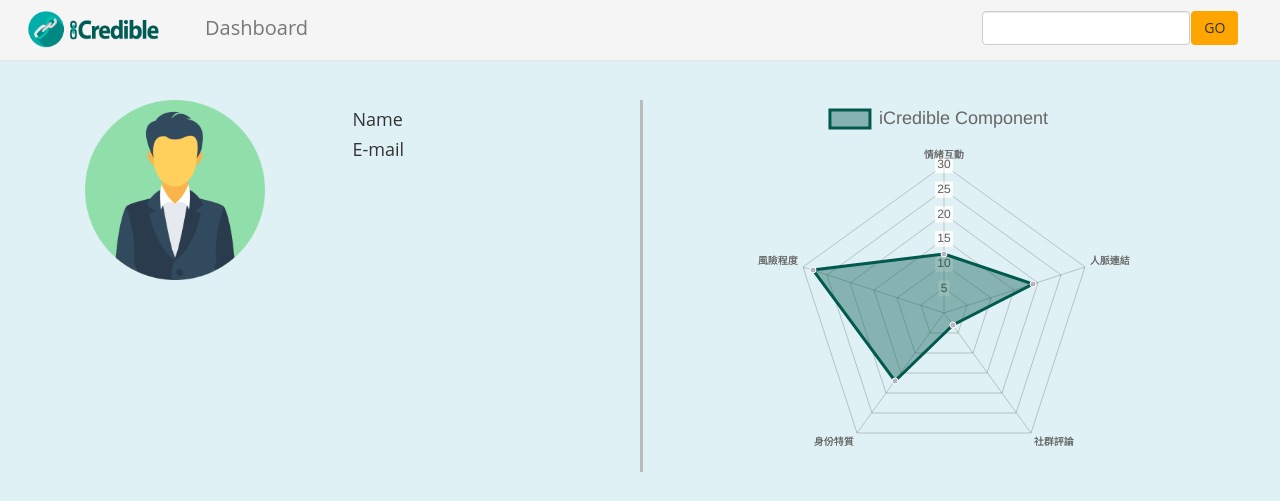
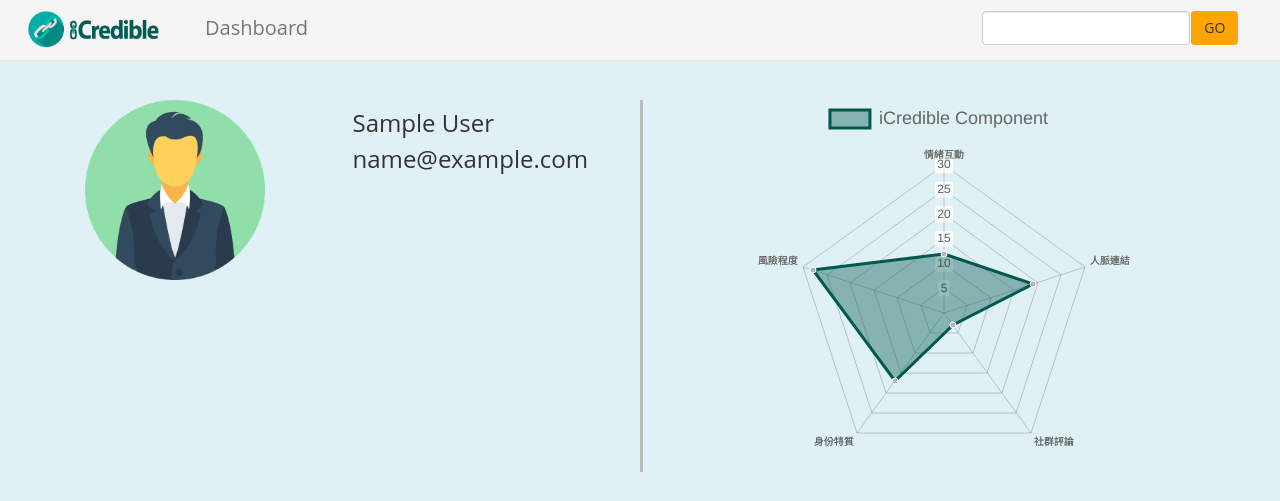
Before and after one commit to phejimlin/esun_hackathon, a Flask app: page /index in a window 1280 px wide. Shown: the top 501 px of the page. Run offline with Flask 2, Linux system fonts and the light colour scheme; the visitor is signed in with stand-in values (Sample User, id 1); data comes from the database, SQL or seed files in the repository; some libraries are stand-ins or nearby versions.

Commit message:
Finally get data

```diff
--- a/app/static/css/main.css
+++ b/app/static/css/main.css
@@ -11,6 +11,9 @@ html, body{
 	padding: 100px 50px 30px 50px;
 	background-color: #DFF1F4;
 	margin-bottom: 100px;
+}
+.info{
+  font-size: 24px;
 }
 
 a {
--- a/app/static/js/login.js
+++ b/app/static/js/login.js
@@ -25,8 +25,7 @@ function login(){
     success:function(response){
       console.log("Just login")
 
-      var currentURL = window.location;
-      window.location = "http://idea.cs.nthu.edu.tw/~eunice/test/app/templates/index.html";
+      window.location = currentURL.origin + '/index.html';
     },
     error:function(error){
       console.log(error);
--- a/app/static/js/main.js
+++ b/app/static/js/main.js
@@ -2,10 +2,16 @@ var currentURL = window.location;
 function init_person(){
 	$.ajax({
         type:'GET',
-        url: 'http://168.63.204.214/api/profile',
+        url: currentURL.origin + '/api/profile',
         success:function(response){
             result = response;
-            alert(result);
+            console.log(result);
+            var name = result['name'];
+            var email = result['email']
+
+            $('#usr_name').append(name);
+            $('#usr_email').append(email);
+
         },
         error:function(error){
             console.log(error);
--- a/app/templates/index.html
+++ b/app/templates/index.html
@@ -40,8 +40,8 @@
                             <img src="../static/img/user.png" style="width: 180px; margin-left: 20px;">
                         </div>
                         <div class="col-md-6">
-                            <h4 id="usr_name">Name</h4>
-                            <h4 id="usr_email">E-mail</h4>
+                            <h4 id="usr_name" class="info"></h4>
+                            <h4 id="usr_email" class="info"></h4>
                         </div>
                     </div>
                 </div>
```
